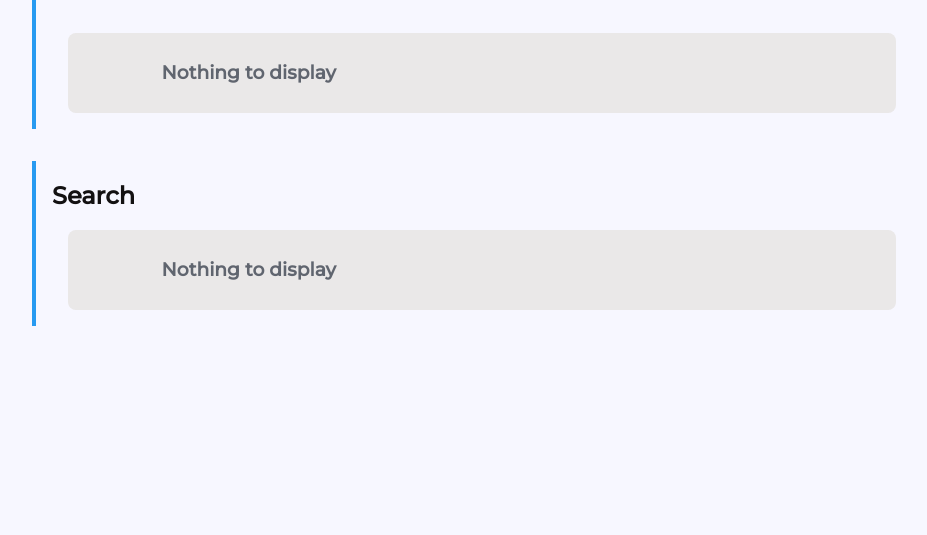
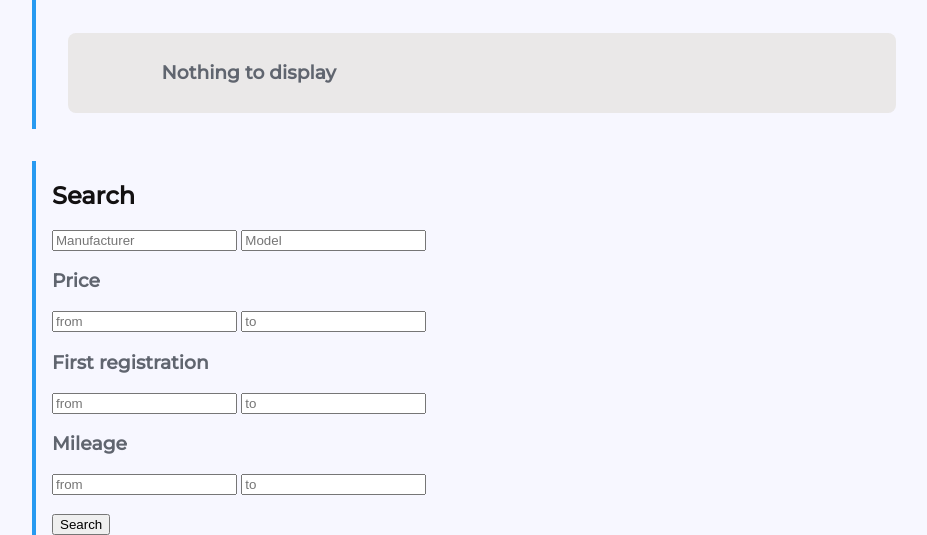
Before and after one commit to markmelnic/carsen-web, a Flask app: page /dashboard in a window 1280 px wide. Shown: the part 458-993 px from the top of the page, without its empty margins (176-1103 px from the left). Before the commit the page ends 784 px from the top, so only its background shows below. Run offline with Flask 2, Linux system fonts and the light colour scheme; the visitor is signed in with stand-in values (Sample User, id 1); data comes from the database, SQL or seed files in the repository; parts of the project's set-up code (start-up, migrations or seed data) failed here and were passed over.

Commit message:
Added search results loader

```diff
--- a/app/forms.py
+++ b/app/forms.py
@@ -1,5 +1,5 @@
 from flask_wtf import FlaskForm
-from wtforms import StringField, PasswordField, SubmitField, BooleanField
+from wtforms import StringField, PasswordField, SubmitField, BooleanField, IntegerField
 from wtforms.validators import DataRequired, Length, Email, EqualTo, ValidationError
 from app.models import User
 
@@ -25,3 +25,18 @@ class RegisterForm(FlaskForm):
         user_email = User.query.filter_by(email=email.data).first()
         if user_email:
             raise ValidationError("Email already in use, please choose another")
+
+class SearchForm(FlaskForm):
+    manufacturer = StringField("Manufacturer", validators=[DataRequired()])
+    model = StringField("Model", validators=[DataRequired()])
+
+    price_from = IntegerField("From", validators=[])
+    price_to = IntegerField("To", validators=[])
+
+    reg_from = IntegerField("From", validators=[])
+    reg_to = IntegerField("To", validators=[])
+
+    mileage_from = IntegerField("From", validators=[])
+    mileage_to = IntegerField("To", validators=[])
+
+    submit = SubmitField("Search")
--- a/app/routes.py
+++ b/app/routes.py
@@ -1,7 +1,7 @@
-from mobile_de.scraper import next_page
-from flask import request, render_template, url_for, redirect
+from mobile_de.methods import surface_search
+from flask import request, render_template, url_for, redirect, flash, get_flashed_messages, jsonify
 from app import app, db, bcrypt
-from app.forms import LoginForm, RegisterForm
+from app.forms import LoginForm, RegisterForm, SearchForm
 from app.models import User
 from flask_login import login_user, current_user, logout_user, login_required
 
@@ -14,7 +14,7 @@ def home():
 @app.route("/doorway")
 def doorway():
     if current_user.is_authenticated:
-        return redirect(url_for("Dashboard"))
+        return redirect(url_for("dashboard"))
     login_form = LoginForm()
     register_form = RegisterForm()
     return render_template(
@@ -25,19 +25,21 @@ def doorway():
 @app.route("/login", methods=["POST"])
 def login():
     login_form = LoginForm()
-    register_form = RegisterForm()
     if login_form.validate_on_submit():
         user = User.query.filter_by(email=login_form.email.data).first()
         if user and bcrypt.check_password_hash(user.password, login_form.password.data):
             login_user(user)
             next_page = request.args.get("next")
-            return redirect(next_page) if next_page else redirect(url_for("Dashboard"))
+            return redirect(next_page) if next_page else redirect(url_for("dashboard"))
+        else:
+            flash(u'Incorrect password - email combination!', "login_error")
+            return redirect(url_for("doorway"))
+    flash(u'User not found!', "login_error")
     return redirect(url_for("doorway"))
 
 
 @app.route("/register", methods=["POST"])
 def register():
-    login_form = LoginForm()
     register_form = RegisterForm()
     if register_form.validate_on_submit():
         hashed_pass = bcrypt.generate_password_hash(login_form.password.data).decode("utf-8")
@@ -46,9 +48,9 @@ def register():
         db.session.commit()
         login_user(user)
         next_page = request.args.get("next")
-        return redirect(next_page) if next_page else redirect(url_for("Dashboard"))
-    else:
-        return redirect(url_for("doorway"))
+        return redirect(next_page) if next_page else redirect(url_for("dashboard"))
+    flash(u'Invalid credentials provided!', "register_error")
+    return redirect(url_for("doorway"))
 
 @app.route("/logout")
 def logout():
@@ -57,6 +59,18 @@ def logout():
 
 @app.route("/dashboard", methods=["GET", "POST"])
 @login_required
-def Dashboard():
+def dashboard():
     title = "Dashboard - " + str(current_user.name)
-    return render_template("dashboard.html", page="dash", title=title)
+    search_form = SearchForm()
+    return render_template("dashboard.html", page="dash", title=title, search_form=search_form)
+
+@app.route("/search", methods=["POST"])
+@login_required
+def search():
+    title = "Dashboard - " + str(current_user.name)
+    search_form = SearchForm()
+    manufacturer = search_form.manufacturer.data
+    model = search_form.model.data
+    results = surface_search([manufacturer, model, '', '', '', '', '', ''])
+    #return redirect(url_for("dashboard", results=results))
+    return render_template("dashboard.html", page="dash", title=title, search_form=search_form, results=results)
--- a/app/templates/basic_layout.html
+++ b/app/templates/basic_layout.html
@@ -6,12 +6,14 @@
     <meta charset="utf-8">
     <meta name="viewport" content="width=device-width, initial-scale=1, shrink-to-fit=no">
 
+    <link rel='icon' href="{{ url_for( 'static', filename='images/favicon.ico' ) }}">
+
     <!-- Stylesheets -->
     <link href="https://fonts.googleapis.com/css2?family=Montserrat:wght@500&display=swap" rel="stylesheet">
     <!-- Page specific stylesheets -->
     {% if page == "enter" %}
-    <link rel="stylesheet" type="text/css" href="{{ url_for('static', filename='doorway.css') }}"> {% elif page == "dash" %}
-    <link rel="stylesheet" type="text/css" href="{{ url_for('static', filename='dashboard.css') }}"> {% endif %}
+    <link rel="stylesheet" type="text/css" href="{{ url_for( 'static', filename='doorway.css' ) }}"> {% elif page == "dash" %}
+    <link rel="stylesheet" type="text/css" href="{{ url_for( 'static', filename='dashboard.css' ) }}"> {% endif %}
 
     <!-- Title -->
     {% if title %}
@@ -26,7 +28,10 @@
 </body>
 
 <!-- Load scripts -->
-{% if title == "Enter" %}
-<script type="text/javascript" src="{{ url_for('static', filename='doorway.js') }}"></script> {% endif %}
+{% if page == "enter" %}
+<script type="text/javascript" src="{{ url_for( 'static', filename='doorway.js' ) }}"></script> {% elif page == "dash" %}
+
+<script type="text/javascript"></script>
+{% endif %}
 
 </html>
--- a/app/templates/dashboard.html
+++ b/app/templates/dashboard.html
@@ -26,9 +26,44 @@
 <div class="container">
     <div class="search">
         <h2>Search</h2>
-        <div class="listing">
-            <h3 class="center-text">Nothing to display</h3>
+        <div class="parameters">
+            <form id="search_form" method="POST" action="{{ url_for('search') }}">
+                <!-- sign up form -->
+                {{ search_form.hidden_tag() }}
+                <!-- car manufacturer -->
+                {{ search_form.manufacturer(placeholder="Manufacturer") }}
+                <!-- car model -->
+                {{ search_form.model(placeholder="Model") }}
+                <!-- price -->
+                <h3>Price</h3>
+                <div class="liniar">
+                    {{ search_form.price_from(placeholder="from") }} {{ search_form.price_to(placeholder="to") }}</div>
+                <!-- reg -->
+                <h3>First registration</h3>
+                <div class="liniar">
+                    {{ search_form.reg_from(placeholder="from") }} {{ search_form.reg_to(placeholder="to") }}</div>
+                <!-- mileage -->
+                <h3>Mileage</h3>
+                <div class="liniar">
+                    {{ search_form.mileage_from(placeholder="from") }} {{ search_form.mileage_to(placeholder="to") }}</div>
+                <!-- Submit button -->
+                <br> {{ search_form.submit(class="submit_button") }}
+            </form>
         </div>
+        <div class="results" id="results">
+            {% for result in results %}
+            <a href="{{ result[0] }}">
+                <div class="listing">
+                    <img src="{{ result[5] }}">
+                    <h3 class="center-text">{{ result[1] }}</h3>
+                    <h3 class="center-text">{{ result[2] }}</h3>
+                    <h3 class="center-text">{{ result[3] }}</h3>
+                </div>
+            </a>
+            {% endfor %}
+
+        </div>
+
     </div>
 </div>
 <!--{% for d in data %}
```
